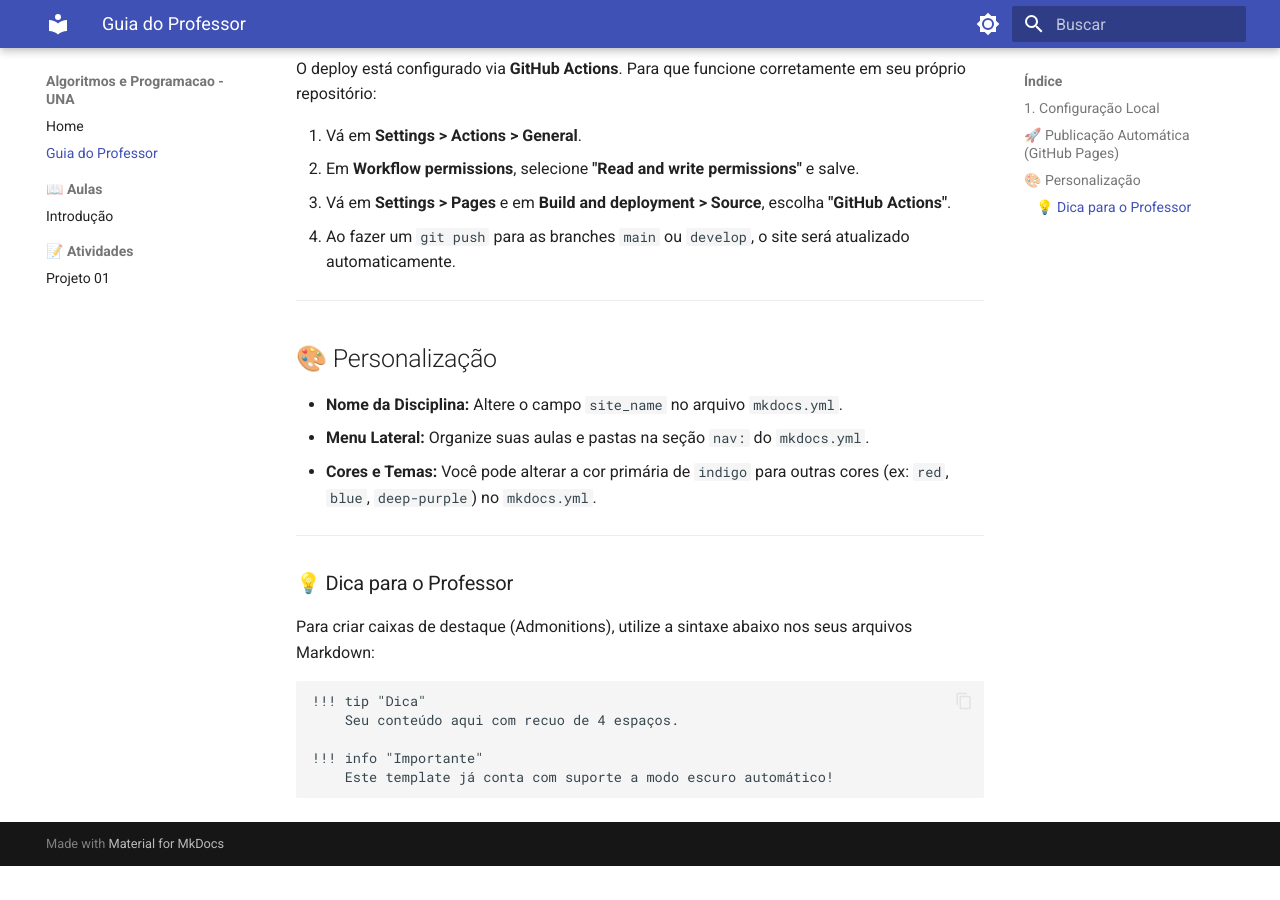
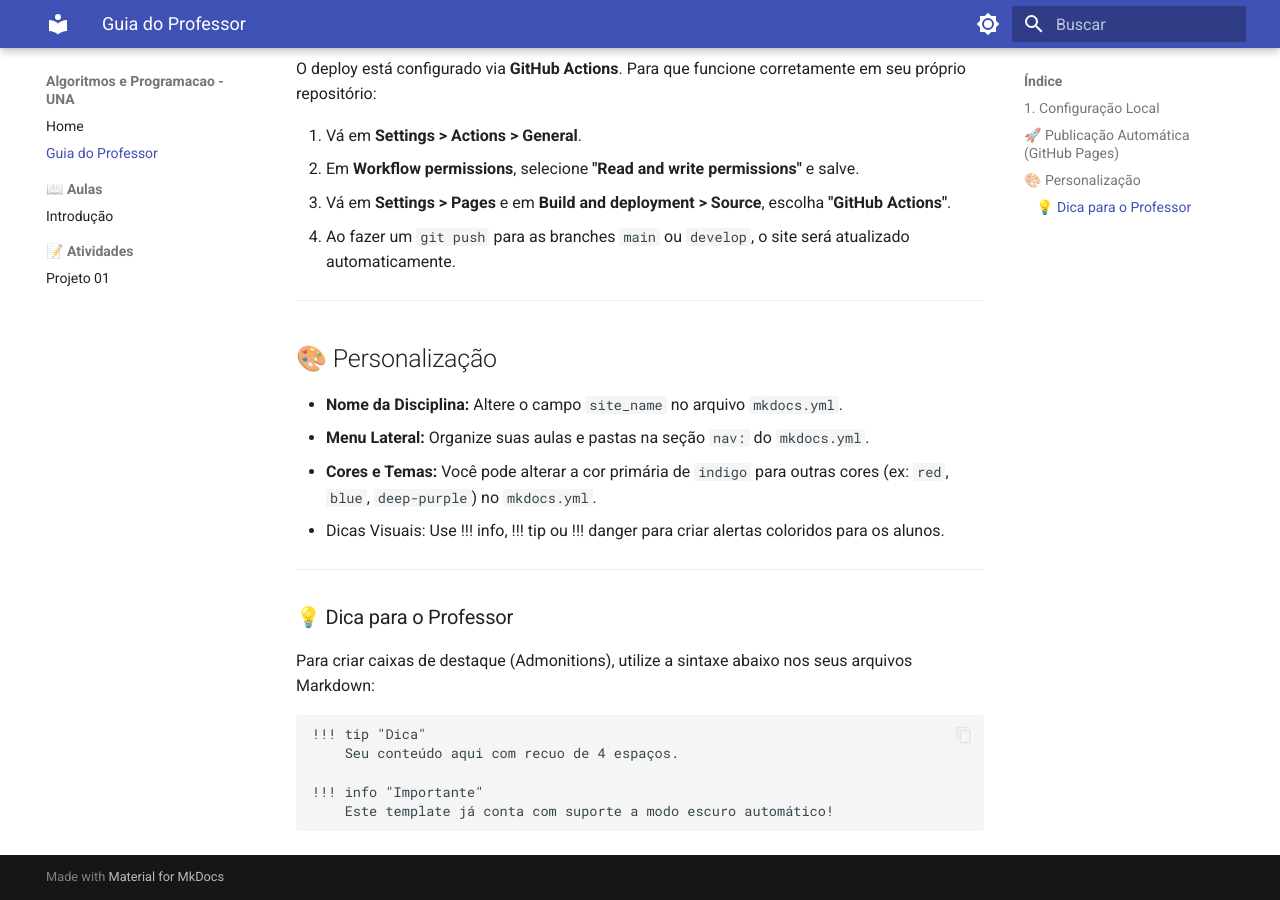
Before and after one commit to danhpaiva/una-algprog-mkdocs-202601, an MkDocs documentation site: the page built from docs/setup.md, in a window 1280 px wide and 900 px high, scrolled down 962 px. Built offline with MkDocs 1.6.1 and Material for MkDocs 9.7.7, drawn with Linux system fonts in a browser that asks for light colours; before the commit the page ends 1828 px from its top, so only the background shows below that.

Commit message:
docs: add dicas

```diff
--- a/docs/setup.md
+++ b/docs/setup.md
@@ -61,6 +61,7 @@ O deploy está configurado via **GitHub Actions**. Para que funcione corretament
 * **Nome da Disciplina:** Altere o campo `site_name` no arquivo `mkdocs.yml`.
 * **Menu Lateral:** Organize suas aulas e pastas na seção `nav:` do `mkdocs.yml`.
 * **Cores e Temas:** Você pode alterar a cor primária de `indigo` para outras cores (ex: `red`, `blue`, `deep-purple`) no `mkdocs.yml`.
+* Dicas Visuais: Use !!! info, !!! tip ou !!! danger para criar alertas coloridos para os alunos.
 
 ---
 
```
